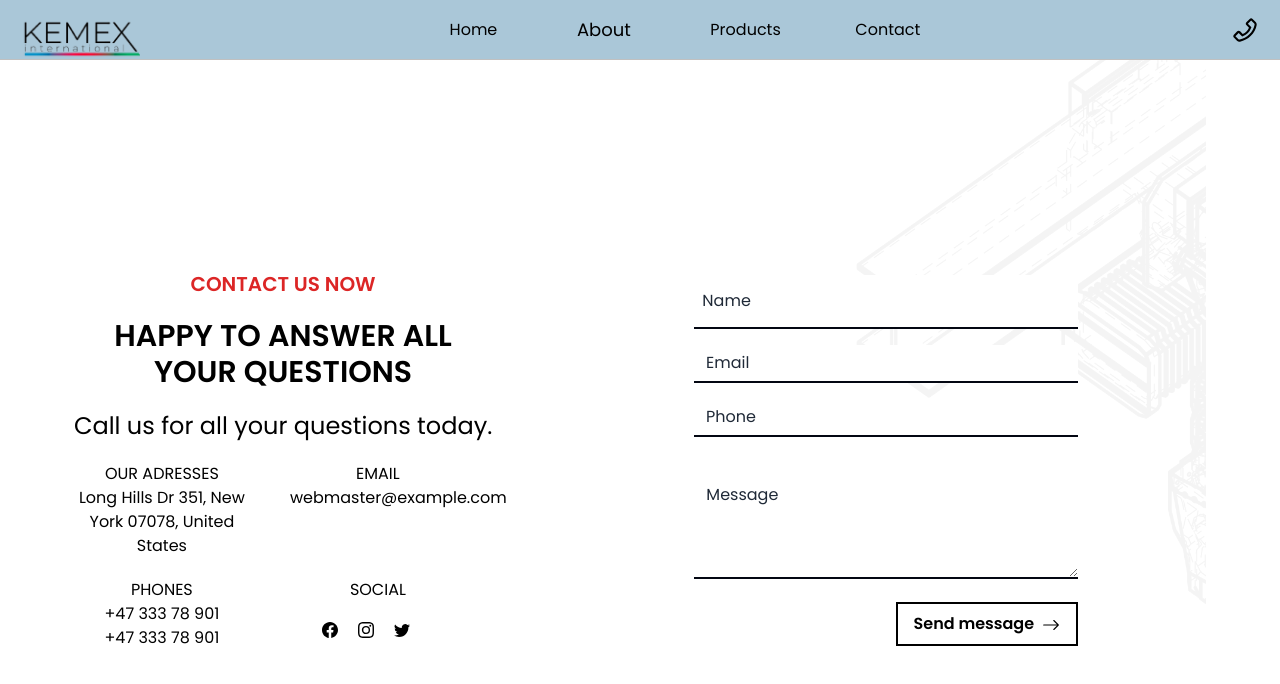
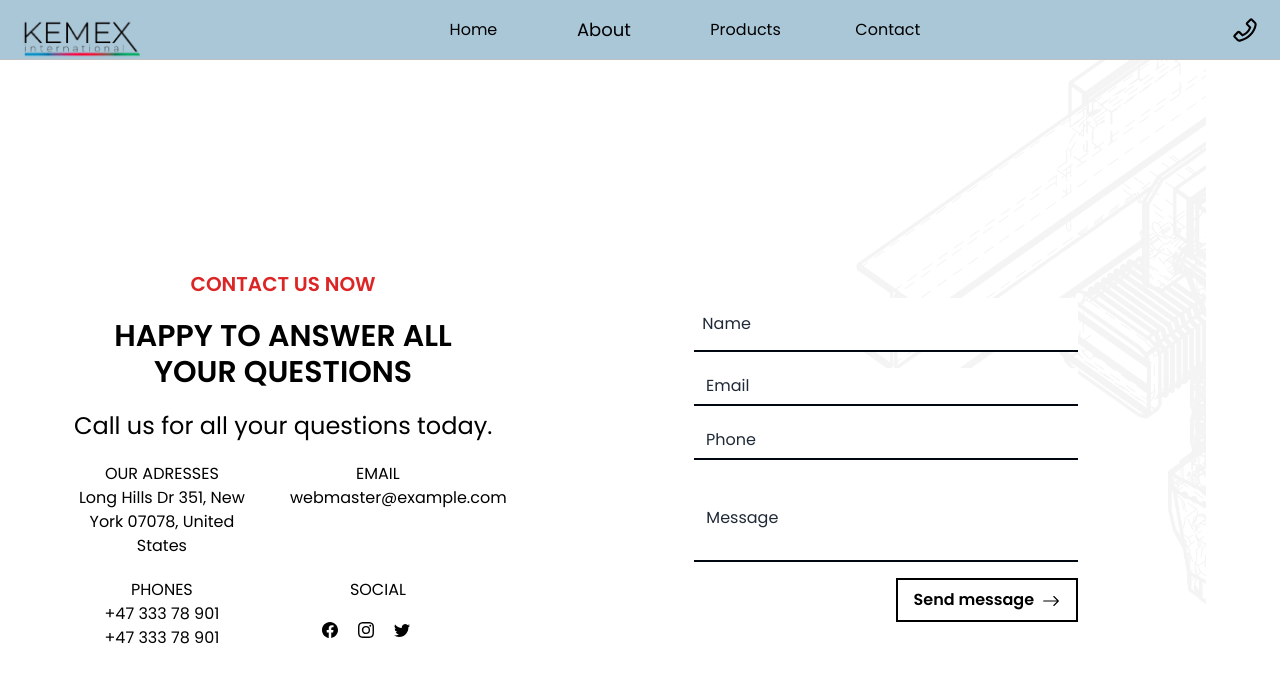
Before and after one commit to eltac-malik/kemex, a React (Vite) app: page /contact in a window 1280 px wide. Shown: the top 684 px of the page. Built offline with nearby package versions, Linux system fonts and the light colour scheme.

Commit message:
bug-fix: validation

```diff
--- a/src/pages/Contact/index.jsx
+++ b/src/pages/Contact/index.jsx
@@ -13,15 +13,15 @@ import style from "./Contact.module.css";
 const validationSchema = Yup.object().shape({
   name: Yup.string().required("Name is required"),
   email: Yup.string().email("Invalid email").required("Email is required"),
-  phone: Yup.string().required("Phone is required"),
-  textarea: Yup.string().required("Textarea is required"),
+  phone: Yup.number().typeError("That doesn't look like a phone number").positive("A phone number can't start with a minus").integer("A phone number can't include a decimal point").min(8).required('Phone number is required'),
+   message: Yup.string().required("Message is required"),
 });
 
 const initialValues = {
   name: "",
   email: "",
   phone: "",
-  textarea: "",
+  message: "",
 };
 
 export const Contact = () => {
@@ -132,19 +132,18 @@ export const Contact = () => {
 
                 <div className="mb-4">
                   <Field
-                    as="textarea"
-                    name="textarea"
-                    id="textarea"
+                    type="text"
+                    name="message"
+                    id="message"
                     placeholder=" Message"
                     rows={3}
                     className={`border-gray-950 appearance-none border-b-2 w-full py-8 px-2 text-gray-800 leading-tight focus:outline-none focus:shadow-outline placeholder-gray-800  ${
-                      errors.textarea && touched.textarea
-                        ? "border-red-500"
-                        : ""
+                      errors.message && touched.message
+                        ? "border-red-500" : ""
                     }`}
                   />
                   <ErrorMessage
-                    name="textarea"
+                    name="message"
                     component="div"
                     className="text-red-500"
                   />
@@ -152,9 +151,9 @@ export const Contact = () => {
                 <div className={`flex justify-end`}>
                   <button
                     type="submit"
-                    className="border-2 border-black hover:bg-gray-700 hover:text-white text-black font-bold py-2 px-4 flex"
+                    className="border-2 border-black hover:animate-pulse transition duration-200 hover:bg-orange-600 hover:text-white text-black font-bold py-2 px-4 flex"
                   >
-                    Send message{" "}
+                    Send message
                     <span>
                       <ArrowRight className={`ml-2 mt-1 text-lg`} />
                     </span>
```
